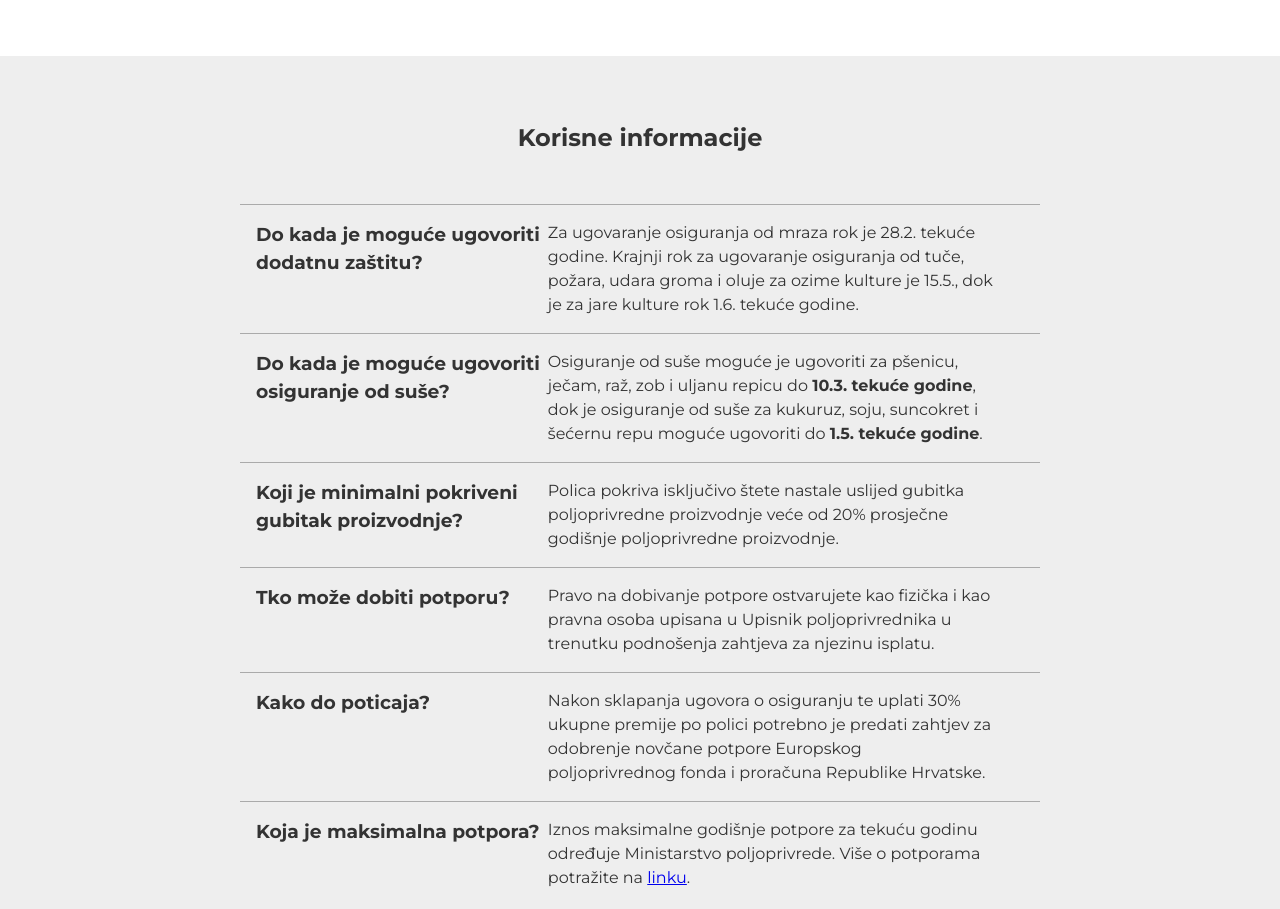
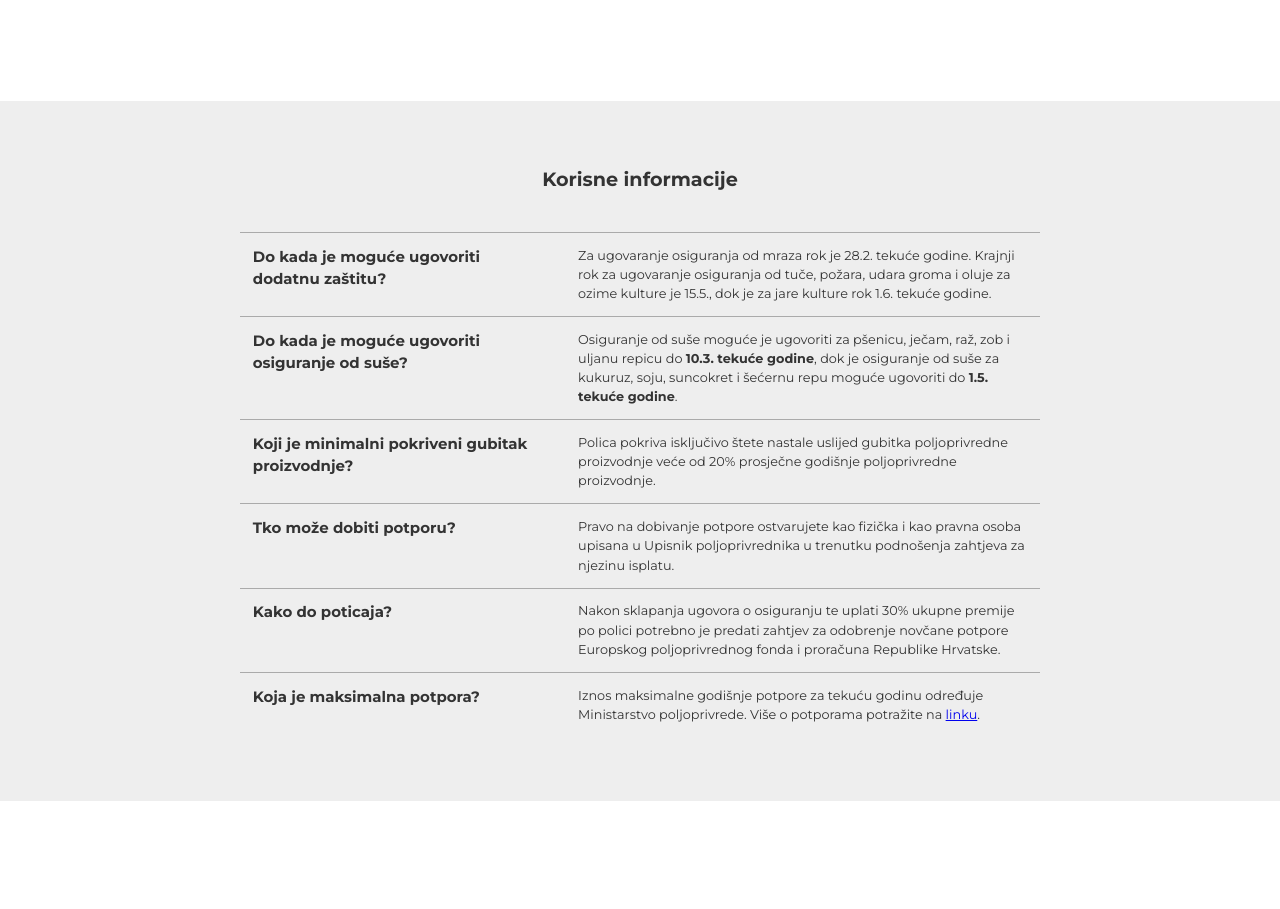
Before and after one commit to lazo2212/crop-osiguranje, a plain HTML site: page index.html in a window 1280 px wide. Shown: the part 1700-2609 px from the top of the page. Drawn offline with Linux system fonts and the light colour scheme.

Commit message:
sadrzaj, layout gotov -v1

```diff
--- a/style.css
+++ b/style.css
@@ -128,6 +128,56 @@ header {
     object-fit: cover;
 }
 
+/**/
+.content-sections h2 {
+    font-size: 1.4rem;
+    margin-bottom: 0.6em;
+}
+.content-sections ul {
+    margin-left: 1em;
+}
+
+.content-sections ul li {
+    margin: 0.2em 0;
+}
+
+.content-sections ul li:last-child {
+    margin-bottom: 2em;
+}
+
+.productInfos {
+    padding: 2em 0;
+    background: #eee;
+}
+
+.productLanding__SectionTitle {
+    font-size: 1.2rem;
+    text-align: center;
+    margin-bottom: 2em;
+}
+
+.productInfosList__ListItem {
+    font-size: 0.8rem;
+    border-top: 1px solid #aaa;
+    padding: 1em;
+    display: flex;
+    justify-content: space-between;
+}
+
+.productInfosList__Titles {
+    width: 38%;
+}
+
+.productInfosList__ItemText {
+    width: 58%;
+}
+
+.narrow-productInfosList {
+    margin: 0 auto;
+    max-width: 800px;
+}
+/**/
+
 .shapedividers {
     overflow: hidden;
     position: relative;
@@ -241,14 +291,6 @@ footer div div:last-child {
         margin-left: 3em;
     }
 
-    .content-sections ul li {
-        margin: 0.2em 0;
-    }
-
-    .content-sections ul li:last-child {
-        margin-bottom: 1em;
-    }
-
     .productInfos {
         padding: 4em 0;
         background: #eee;
```
